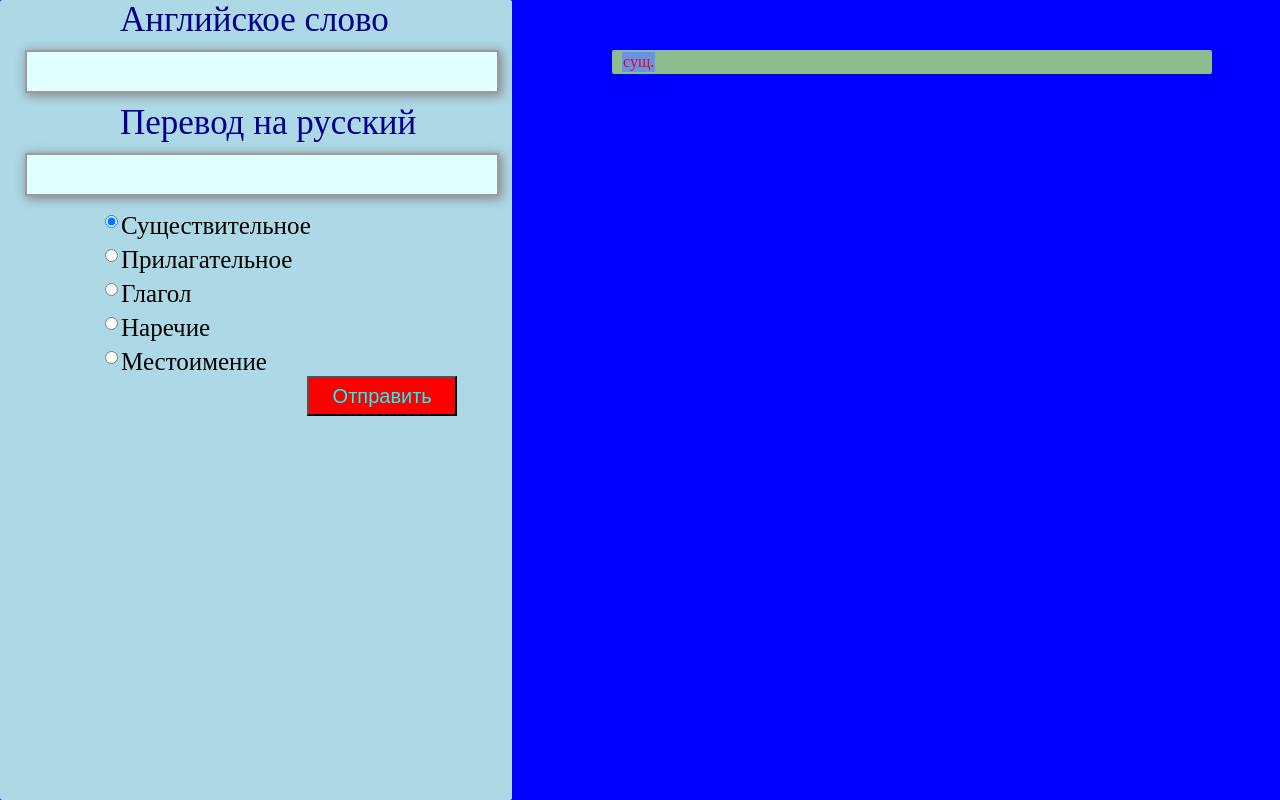
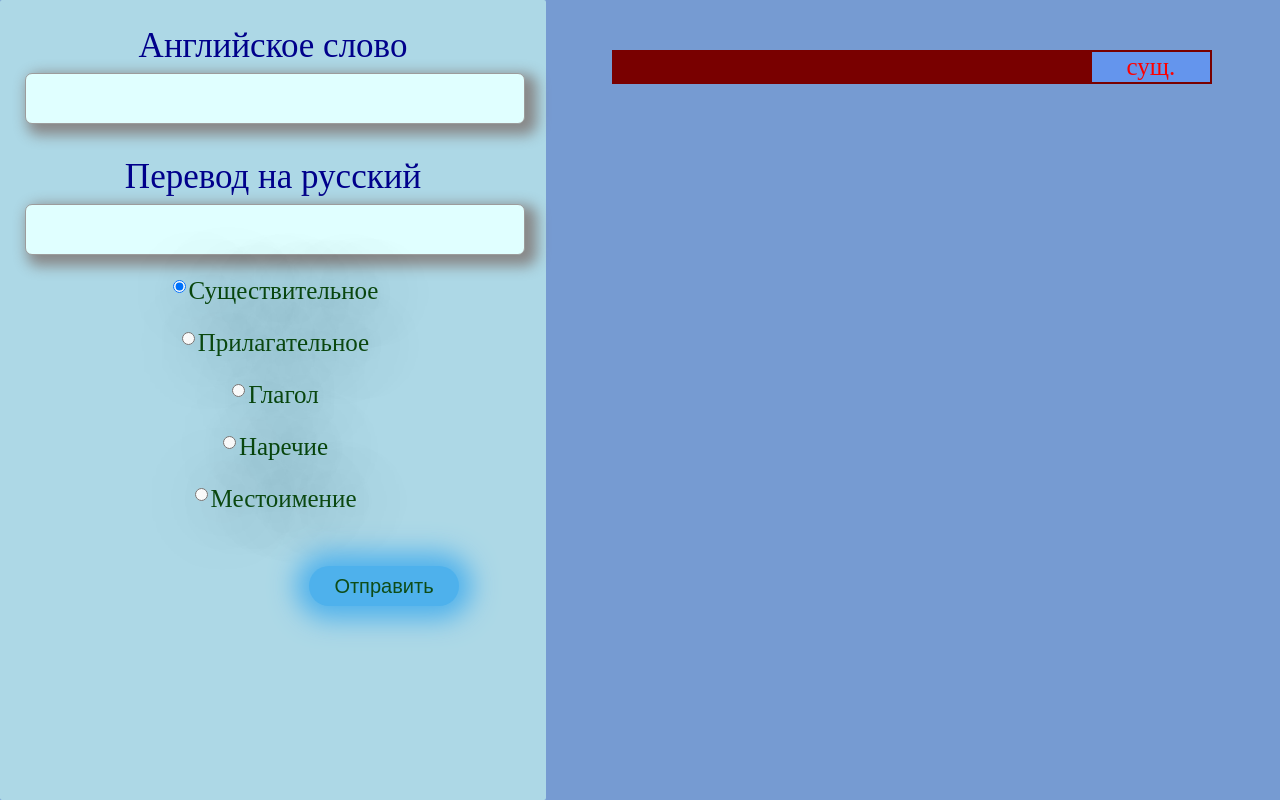
Before and after one commit to ponfry/Homework2, a plain HTML site: page index.html in a window 1280 px wide. Both pictures are taken after a click on the button "Отправить". Drawn offline with Linux system fonts and the light colour scheme.

Commit message:
Организована таблица слов

```diff
--- a/index.html
+++ b/index.html
@@ -8,10 +8,10 @@
     <body>
         <div class="enter">
             <label class="enter-label"> Английское слово
-                <input type="text" class="english-word">
+                <input type="text" class="english-word" maxlength="20">
             </label>
-            <label class="enter-label"> Перевод на русский<br>
-                <input type="text" class="russian-word">
+            <label class="enter-label"> Перевод на русский
+                <input type="text" class="russian-word" maxlength="20">
             </label>
             <label class="part-of-speech">
                 <input type="radio" name="speech" class="type-speech" value="noun" checked>Существительное<br>
--- a/style.css
+++ b/style.css
@@ -1,41 +1,68 @@
 body {
     margin: 0;
-    background: blue;
+    background: #769BD2;
 }
 input[type="text"] {
     width: 450px;
     height: 35px;
-    margin: 10px 25px;
+    margin: 7px 25px;
     font-size: 35px;
     background: lightcyan;
     color: green;
-    box-shadow: 2px 2px 10px 1px #888;
-    border: 2px solid #9C9C9C;
-    padding: 2px 10px;
+    box-shadow: 7px 6px 14px 5px #888;
+    border: 1px solid #9C9C9C;
+    padding: 7px 24px;
+    border-radius: 7px;
 }
-label.enter-label {
-    margin: 0 120px;
-    font-size: 35px;
-    color: darkblue;
-}
-label.part-of-speech{
-    padding: 0 100px;
-    font-size: 25px;
+input[type="radio"] {
+    height: 25px;
 }
 button {
     width: 150px;
     height: 40px;
-    margin-left: 60%;
     font-size: 20px;
-    background: red;
-    color: aqua;
-}
-input[type="radio"] {
-    height: 25px;
+    background: #4EB1EC;
+    color: #0E4C17;
+    margin: 44px 309px;
+    border: none;
+    border-radius: 100px;
+    box-shadow: 0 0 27px 13px #4EB1EC;
 }
 label {
     font-size: 20px;
-    color: black;
+    color: #0B4810;
+}
+table{
+    background: #790000;
+    width: 100%;
+    text-align: center;
+}
+tr {
+    height: 30px;
+    font-size: 25px;
+}
+tr.eword{
+    width: 40%;
+}
+tr.rword{
+    width: 40%;
+}
+td{
+    width: 10px;
+}
+.enter-label {
+    display: block;
+    font-size: 35px;
+    color: darkblue;
+    text-align: center;
+    padding: 26px 0 0;
+}
+.part-of-speech{
+    display: block;
+    padding: 9px 0;
+    font-size: 25px;
+    text-shadow: 1px 0 69px #040404;
+    text-align: center;
 }
 span {
     margin: 0 20px 0 ;
@@ -52,28 +79,33 @@ span {
 .noun {
     color: red;
     background: cornflowerblue;
+    width: 20%;
 }
 .adjective {
     color: darkgreen;
     background: yellow;
+    width: 20%;
 }
 .verb {
     color: fuchsia;
     background: green;
+    width: 20%;
 }
 .adverb {
     color: azure;
     background: black;
+    width: 20%;
 }
 .pronoun {
     color: aqua;
     background: gold;
+    width: 20%;
 }
 .enter {
     position: fixed;
     left: 0;
     top: 0;
-    width: 40%;
+    width: 546px;
     height: 100vh;
     margin: 0;
     background: lightblue;
@@ -98,7 +130,6 @@ span {
     width: 60%;
     height: 100vh;
     margin: 0;
-    background: blue;
     display: block;
     word-wrap: break-word;
 }
```
